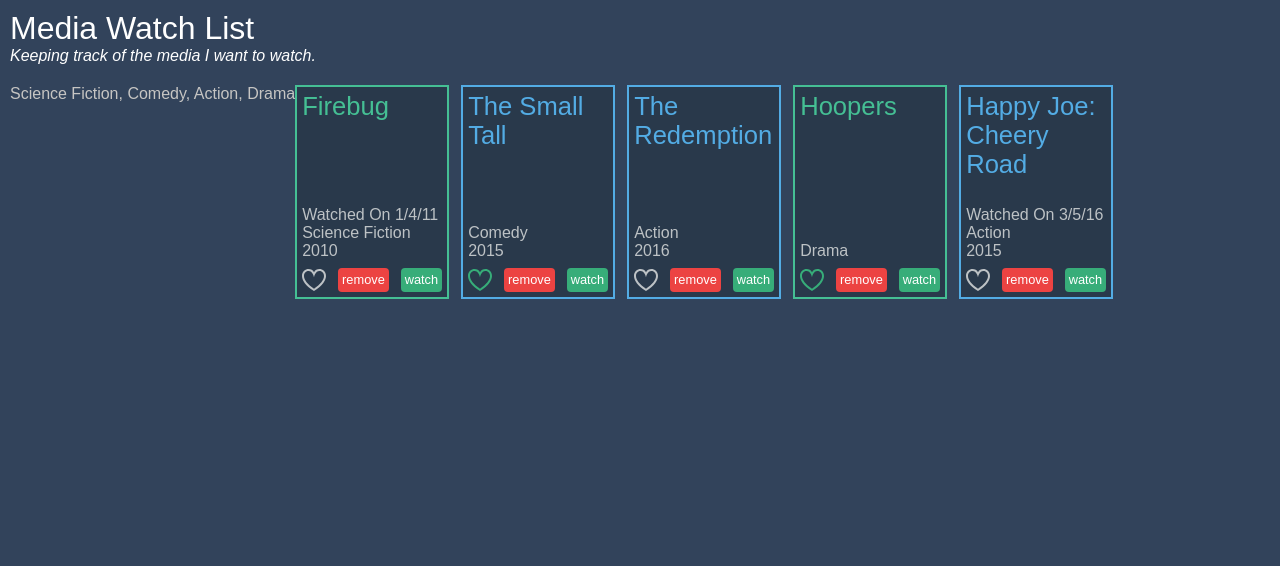
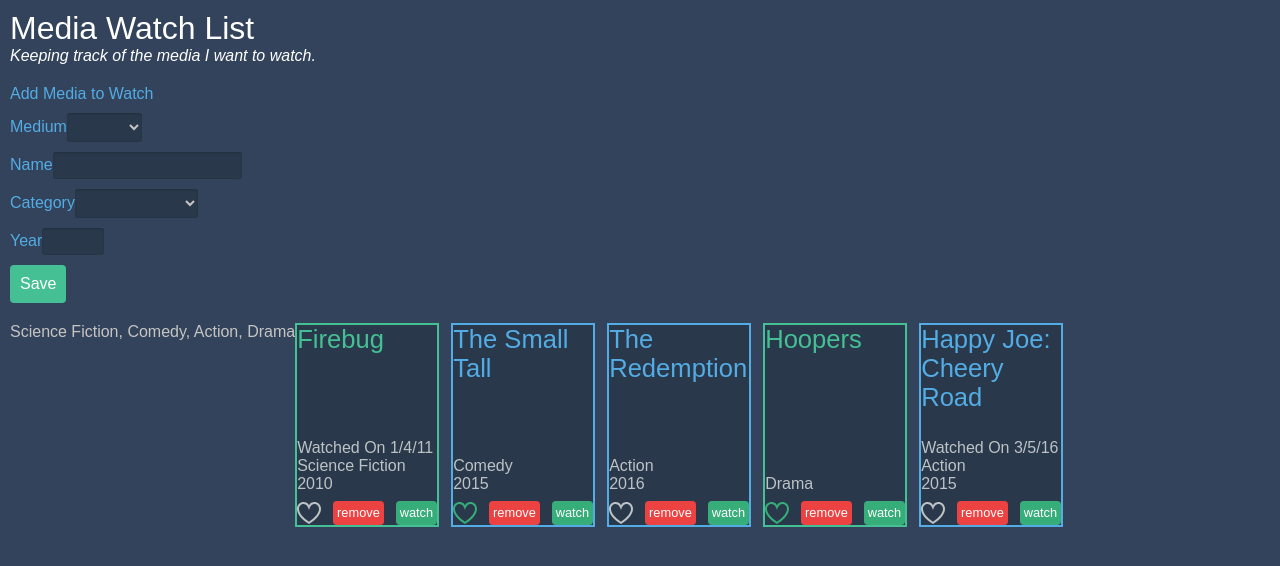
Before and after one commit to DoubleD1994/angular-essential-training, an Angular app: page / in a window 1280 px wide. Shown: the top 566 px of the page. Built offline with nearby package versions, Linux system fonts and the light colour scheme.

Commit message:
using forms module

```diff
--- a/src/app/app.component.html
+++ b/src/app/app.component.html
@@ -3,5 +3,6 @@
     <h1>Media Watch List</h1>
     <p class="description">Keeping track of the media I want to watch.</p>
   </header>
+  <mw-media-item-form></mw-media-item-form>
   <mw-media-item-list></mw-media-item-list>
 </section>
--- /dev/null
+++ b/src/app/media-item-form.component.css
@@ -0,0 +1,52 @@
+:host {
+  display: block;
+  padding: 10px;
+}
+ul {
+  list-style-type: none;
+}
+ul li {
+  margin: 10px 0;
+}
+header, label {
+  color: #53ace4;
+}
+input, select {
+  background-color: #29394b;
+  color: #c6c5c3;
+  border-radius: 3px;
+  border: none;
+  box-shadow: 0 1px 2px rgba(0,0,0,0.2) inset, 0 -1px 0 rgba(0,0,0,0.05) inset;
+  border-color: #53ace4;
+  padding: 6px;
+}
+.ng-invalid:not(.ng-pristine):not(.required-invalid) {
+  border: 1px solid #d93a3e;
+}
+input[required].ng-invalid {
+  border-right: 5px solid #d93a3e;
+}
+input[required]:not(.required-invalid),
+input[required].ng-invalid:not(.required-invalid) {
+  border-right: 5px solid #37ad79;
+}
+.error {
+  color: #d93a3e;
+}
+#year {
+  width: 50px;
+}
+button[type=submit] {
+  background-color: #45bf94;
+  border: 0;
+  padding: 10px;
+  font-size: 1em;
+  border-radius: 4px;
+  color: #ffffff;
+  cursor: pointer;
+}
+button[type=submit]:disabled {
+  background-color: #333;
+  color: #666;
+  cursor: default;
+}
--- /dev/null
+++ b/src/app/media-item-form.component.html
@@ -0,0 +1,34 @@
+<header>
+  <h2>Add Media to Watch</h2>
+</header>
+<form #mediaItemForm="ngForm" (ngSubmit)="onSubmit(mediaItemForm.value)">
+  <ul>
+    <li>
+      <label for="medium">Medium</label>
+      <select name="medium" id="medium" ngModel>
+        <option value="Movies">Movies</option>
+        <option value="Series">Series</option>
+      </select>
+    </li>
+    <li>
+      <label for="name">Name</label>
+      <input type="text" name="name" id="name" ngModel>
+    </li>
+    <li>
+      <label for="category">Category</label>
+      <select name="category" id="category" ngModel>
+        <option value="Action">Action</option>
+        <option value="Science Fiction">Science Fiction</option>
+        <option value="Comedy">Comedy</option>
+        <option value="Drama">Drama</option>
+        <option value="Horror">Horror</option>
+        <option value="Romance">Romance</option>
+      </select>
+    </li>
+    <li>
+      <label for="year">Year</label>
+      <input type="text" name="year" id="year" maxlength="4" ngModel>
+    </li>
+  </ul>
+  <button type="submit">Save</button>
+</form>
--- /dev/null
+++ b/src/app/media-item-form.component.ts
@@ -0,0 +1,14 @@
+import { Component } from '@angular/core';
+
+@Component({
+  selector: 'mw-media-item-form',
+  templateUrl: './media-item-form.component.html',
+  styleUrls: ['./media-item-form.component.css']
+})
+export class MediaItemFormComponent {
+
+  onSubmit(mediaItem){
+    console.log(mediaItem);
+  }
+
+}
--- a/src/app/media-item.component.css
+++ b/src/app/media-item.component.css
@@ -5,7 +5,7 @@
   height: 200px;
   border: 2px solid;
   background-color: #29394b;
-  padding: 5px;
+  padding: 5Ppx;
   color: #bdc2c5;
   margin: 0 12px 12px 0;
 }
```
Also changed, not shown: src/app/app.module.ts (+7 -2 lines).
